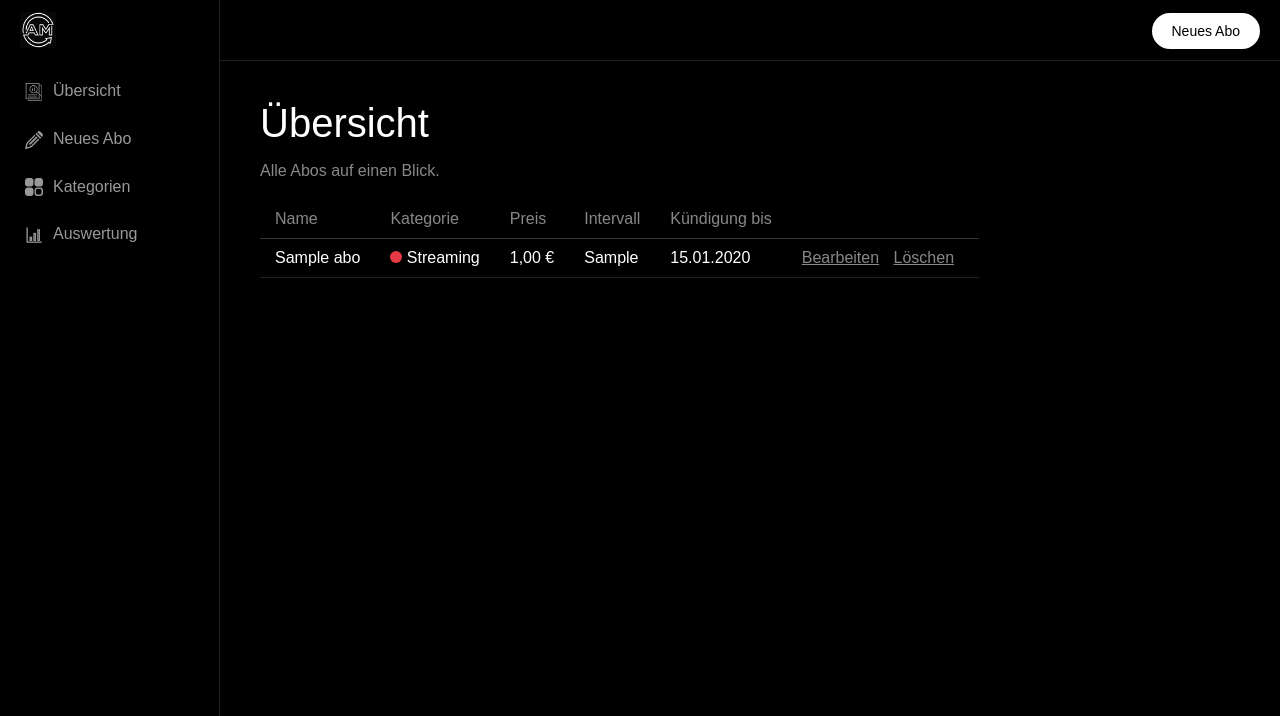
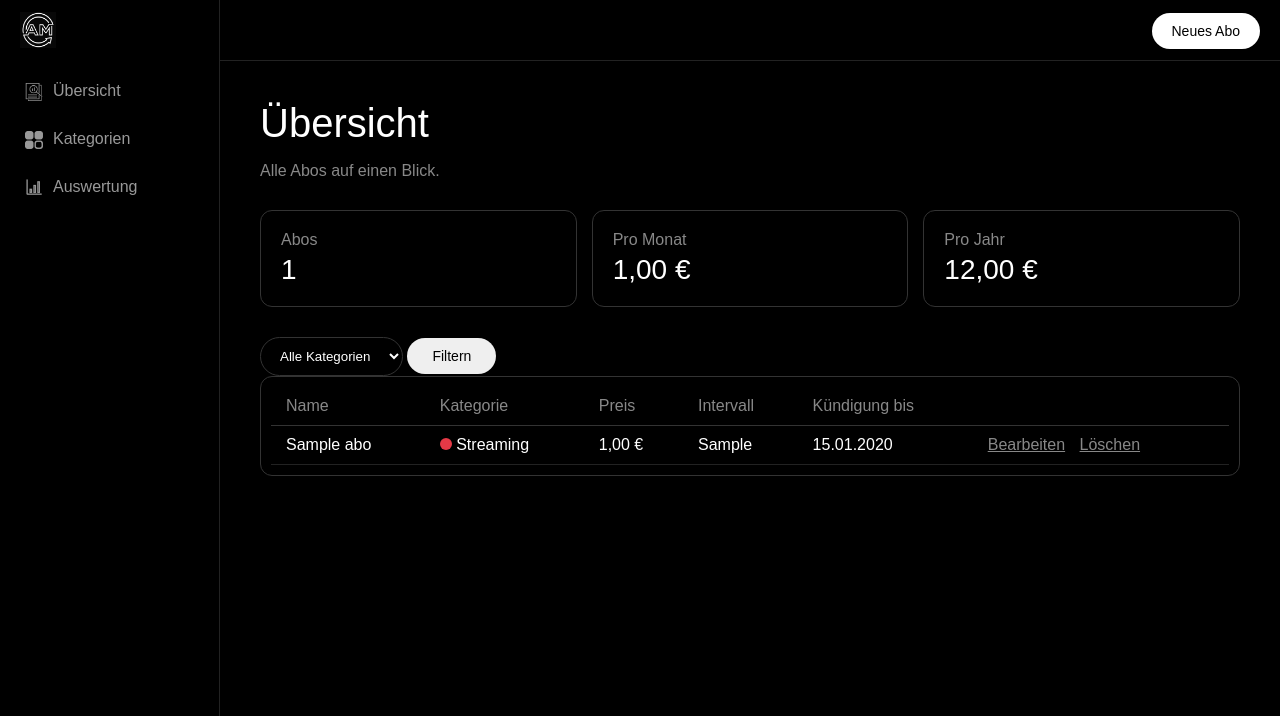
Before and after one commit to dysum24/PHP-Projekt1, a PHP site: page / in a window 1280 px wide. Shown: the top 716 px of the page. Run offline with PHP 8.4, Linux system fonts and the light colour scheme; data comes from the database, SQL or seed files in the repository; tables that the repository leaves empty hold one stand-in row (values such as "Sample post").

Commit message:
Enhance UI with new styles and add category management features

```diff
--- a/index.php
+++ b/index.php
@@ -1,11 +1,42 @@
 <?php
 include 'verbindung.php';
+include 'funktionen.php';
 
-// alle abos mit ihrer kategorie holen
+// filter nach kategorie
+$filter = "";
+if (isset($_GET['kategorie'])) {
+    $filter = $_GET['kategorie'];
+}
+
+// abos holen, mit oder ohne filter
+if ($filter == "") {
     $abos = $pdo->query("SELECT abos.*, kategorien.name AS kategorie, kategorien.farbe
                          FROM abos
                          JOIN kategorien ON abos.kategorie_id = kategorien.id
                          ORDER BY abos.name")->fetchAll();
+} else {
+    $sql = $pdo->prepare("SELECT abos.*, kategorien.name AS kategorie, kategorien.farbe
+                          FROM abos
+                          JOIN kategorien ON abos.kategorie_id = kategorien.id
+                          WHERE abos.kategorie_id = ?
+                          ORDER BY abos.name");
+    $sql->execute([$filter]);
+    $abos = $sql->fetchAll();
+}
+
+// kategorien für die auswahl im filter
+$kategorien = $pdo->query("SELECT * FROM kategorien ORDER BY name");
+
+// kosten pro monat zusammenrechnen
+$proMonat = 0;
+foreach ($abos as $abo) {
+    $proMonat = $proMonat + monatskosten($abo['preis'], $abo['intervall']);
+}
+
+// abos deren kündigungsfrist in den nächsten 30 tagen abläuft
+$hinweise = $pdo->query("SELECT name, kuendigungsfrist FROM abos
+                         WHERE kuendigungsfrist BETWEEN CURDATE() AND DATE_ADD(CURDATE(), INTERVAL 30 DAY)
+                         ORDER BY kuendigungsfrist")->fetchAll();
 
 include 'kopf.php';
 ?>
@@ -13,9 +44,51 @@ include 'kopf.php';
 <h1>Übersicht</h1>
 <p class="grau">Alle Abos auf einen Blick.</p>
 
+<div class="karten">
+    <div class="karte">
+        <div class="grau">Abos</div>
+        <div class="zahl"><?php echo count($abos); ?></div>
+    </div>
+    <div class="karte">
+        <div class="grau">Pro Monat</div>
+        <div class="zahl"><?php echo euro($proMonat); ?></div>
+    </div>
+    <div class="karte">
+        <div class="grau">Pro Jahr</div>
+        <div class="zahl"><?php echo euro($proMonat * 12); ?></div>
+    </div>
+</div>
+
+<?php if (count($hinweise) > 0) { ?>
+    <div class="hinweis">
+        <strong>Kündigungsfrist läuft bald ab</strong>
+        <?php foreach ($hinweise as $hinweis) { ?>
+            <p><?php echo htmlspecialchars($hinweis['name']); ?>, bis <?php echo date("d.m.Y", strtotime($hinweis['kuendigungsfrist'])); ?></p>
+        <?php } ?>
+    </div>
+<?php } ?>
+
+<form class="filter" method="get" action="index.php">
+    <select class="feld" name="kategorie">
+        <option value="">Alle Kategorien</option>
+        <?php foreach ($kategorien as $kategorie) { ?>
+            <option value="<?php echo $kategorie['id']; ?>" <?php if ($kategorie['id'] == $filter) { echo "selected"; } ?>>
+                <?php echo htmlspecialchars($kategorie['name']); ?>
+            </option>
+        <?php } ?>
+    </select>
+    <button class="knopf-rand" type="submit">Filtern</button>
+</form>
+
 <?php if (count($abos) == 0) { ?>
+    <?php if ($filter != "") { ?>
+        <p class="grau">Keine Abos in dieser Kategorie.</p>
+    <?php } else { ?>
         <p class="grau">Noch keine Abos vorhanden.</p>
+        <a class="knopf-weiss" href="abo_bearbeiten.php">Erstes Abo anlegen</a>
+    <?php } ?>
 <?php } else { ?>
+    <div class="box">
         <table>
             <tr>
                 <th>Name</th>
@@ -32,7 +105,7 @@ include 'kopf.php';
                         <span class="punkt" style="background-color: <?php echo htmlspecialchars($abo['farbe']); ?>"></span>
                         <?php echo htmlspecialchars($abo['kategorie']); ?>
                     </td>
-                <td><?php echo number_format($abo['preis'], 2, ',', '.'); ?> €</td>
+                    <td><?php echo euro($abo['preis']); ?></td>
                     <td><?php echo $abo['intervall']; ?></td>
                     <td>
                         <?php
@@ -45,11 +118,12 @@ include 'kopf.php';
                     </td>
                     <td>
                         <a href="abo_bearbeiten.php?id=<?php echo $abo['id']; ?>">Bearbeiten</a>
-                    <a href="abo_loeschen.php?id=<?php echo $abo['id']; ?>">Löschen</a>
+                        <a href="abo_loeschen.php?id=<?php echo $abo['id']; ?>" onclick="return confirm('Abo wirklich löschen?');">Löschen</a>
                     </td>
                 </tr>
             <?php } ?>
         </table>
+    </div>
 <?php } ?>
 
 <?php include 'fuss.php'; ?>
--- a/kopf.php
+++ b/kopf.php
@@ -1,3 +1,9 @@
+<?php
+// welche seite gerade offen ist, damit der button markiert wird
+if (!isset($seite)) {
+    $seite = "";
+}
+?>
 <!DOCTYPE html>
 <html lang="de">
 <head>
@@ -14,10 +20,9 @@
             </div>
 
             <div class="menue">
-                <a class="button" href="index.php"><img src="bilder/icon_uebersicht.png" alt="">Übersicht</a>
-                <a class="button" href="abo_bearbeiten.php"><img src="bilder/icon_neues_abo.png" alt="">Neues Abo</a>
-                <a class="button" href="kategorien.php"><img src="bilder/icon_kategorien.png" alt="">Kategorien</a>
-                <a class="button" href="auswertung.php"><img src="bilder/icon_auswertung.png" alt="">Auswertung</a>
+                <a class="button <?php if ($seite == "uebersicht") { echo "aktiv"; } ?>" href="index.php"><img src="bilder/icon_uebersicht.png" alt="">Übersicht</a>
+                <a class="button <?php if ($seite == "kategorien") { echo "aktiv"; } ?>" href="kategorien.php"><img src="bilder/icon_kategorien.png" alt="">Kategorien</a>
+                <a class="button <?php if ($seite == "auswertung") { echo "aktiv"; } ?>" href="auswertung.php"><img src="bilder/icon_auswertung.png" alt="">Auswertung</a>
             </div>
         </div>
 
--- a/style.css
+++ b/style.css
@@ -78,9 +78,9 @@ body
 .knopf-rand
 {
     display: inline-block;
-    padding: 10px 20px;
-    border: 1px solid #333;
-    color: white;
+    padding: 10px 25px;
+    border: 15px transparent #fcfcfc;
+    color: rgb(0, 0, 0);
     text-decoration: none;
     font-size: 14px;
     border-radius: 20px;
@@ -216,3 +216,68 @@ textarea.feld
 {
     margin: 5px 0;
 }
+
+.karten
+{
+    display: grid;
+    grid-template-columns: 1fr 1fr 1fr;
+    gap: 15px;
+    margin: 30px 0;
+}
+
+.karte
+{
+    padding: 20px;
+    border: 1px solid #333;
+    border-radius: 12px;
+}
+
+.zahl
+{
+    font-size: 28px;
+    margin-top: 5px;
+}
+
+.hinweis
+{
+    padding: 10px 15px;
+    margin-bottom: 20px;
+    border: 1px solid #a80;
+    border-radius: 10px;
+    color: #fc6;
+}
+
+.hinweis p
+{
+    margin: 5px 0;
+}
+
+.box
+{
+    padding: 10px;
+    border: 1px solid #333;
+    border-radius: 12px;
+}
+
+.box table
+{
+    margin-top: 0;
+    width: 100%;
+}
+
+.balken
+{
+    display: inline-block;
+    width: 120px;
+    height: 8px;
+    margin-right: 8px;
+    vertical-align: middle;
+    background-color: #222;
+    border-radius: 4px;
+}
+
+.balken-fuellung
+{
+    height: 8px;
+    border-radius: 4px;
+}
```
Also changed, not shown: auswertung.php (+82 -0 lines), kategorien.php (+44 -7 lines). Lines whose indentation alone changed are shown as unchanged.
